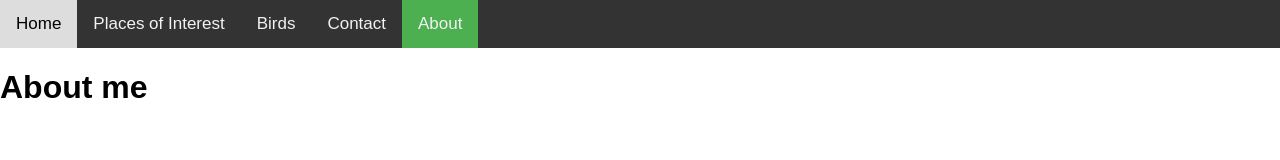
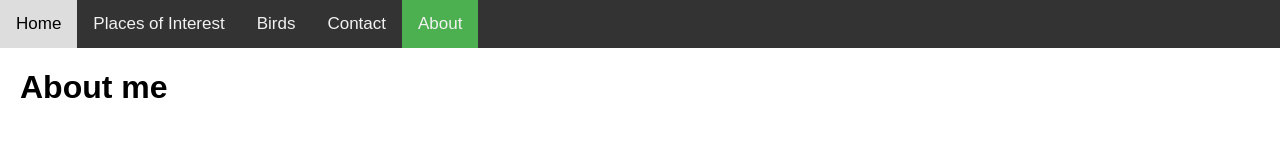
Before and after one commit to zkorange/zkorange.github.io, a plain HTML site: page about.html in a window 1280 px wide. Drawn offline with Linux system fonts and the light colour scheme.

Commit message:
Update about.html

```diff
--- a/about.html
+++ b/about.html
@@ -1,4 +1,10 @@
 <!DOCTYPE html>
+
+<style media="screen">
+  div.ex1 {
+    margin: 20px;
+  }
+</style>
 
 <head>
   <title>About Me</title>
```
